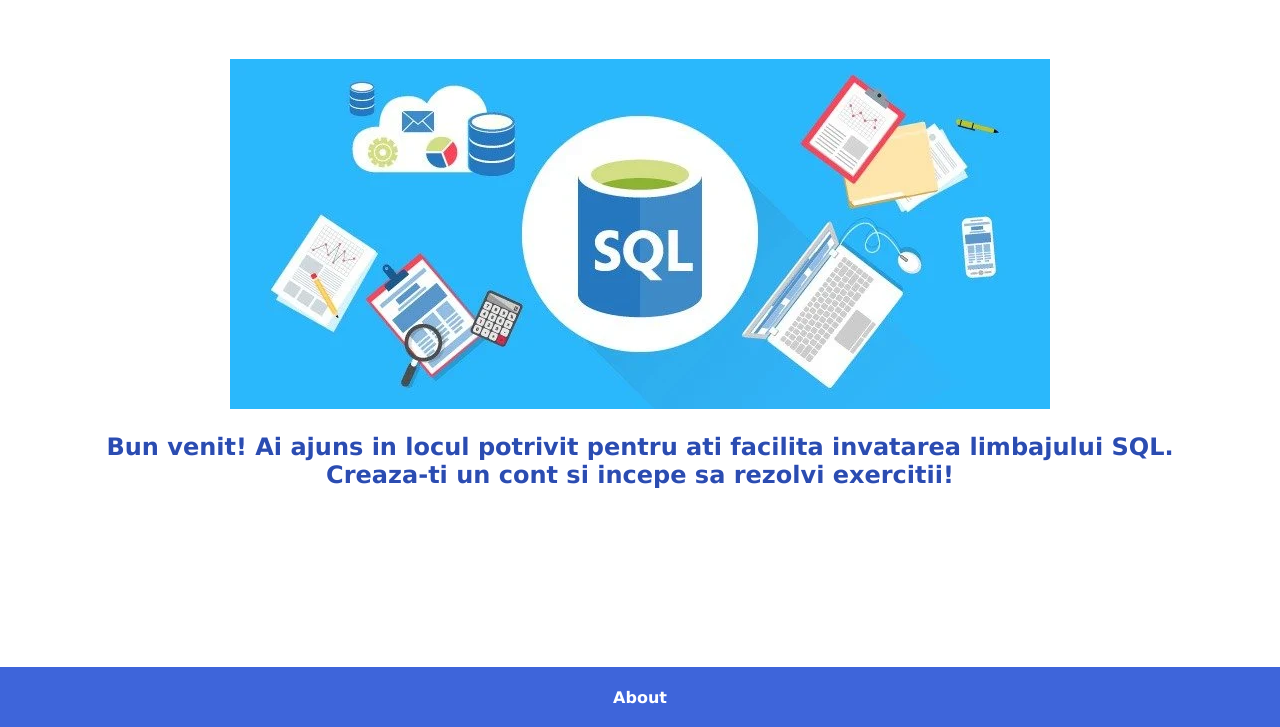
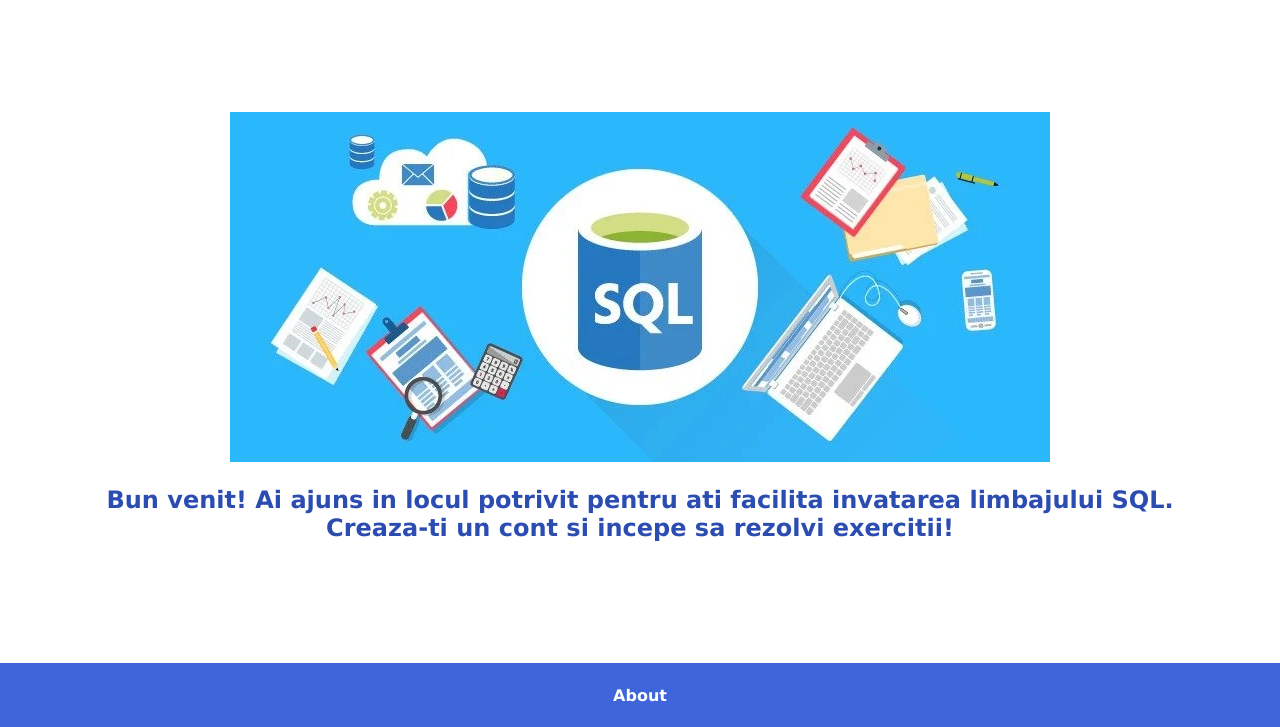
Before and after one commit to andreiplugaru/TW-SQL-Two, a plain HTML site: page Partea_intai/HTML/index.html in a window 1280 px wide. Shown: the part 73-800 px from the top of the page. Drawn offline with Linux system fonts and the light colour scheme.

Commit message:
updating main style for centering

```diff
--- a/Partea_intai/HTML/index.html
+++ b/Partea_intai/HTML/index.html
@@ -17,8 +17,8 @@
             <div class="logo">SQL-TWO</div>
             <ul class="links">
                 <li><a href="#help">Help</a></li>
-                <li><a href="#about">Logare</a></li>
-                <li><a href="#work">Inregistrare</a></li>
+                <li><a href="login.html">Logare</a></li>
+                <li><a href="signup.html">Inregistrare</a></li>
             </ul>
             <label for="nav-toggle" class="icon-burger">
                 <span class="line"> </span>
--- a/Partea_intai/HTML/style.css
+++ b/Partea_intai/HTML/style.css
@@ -5,7 +5,10 @@
 }
 
 body {
-	height: 100vh;
+	/* height: 100vh; */
+	position: relative;
+	min-height: 100vh;
+	padding-bottom: 10px;
 }
 
 .wrapper {
@@ -16,7 +19,7 @@ body {
 
 .container {
 	position: relative;
-	margin-top: 100px;
+	margin-top: 5em;
 	display: flex;
 	flex-direction: row;
 	justify-content: space-around;
@@ -38,9 +41,8 @@ nav {
 	left: 0;
 	right: 0;
 	top: 0;
-
 	padding: 0 5%;
-	height: 70px;
+	height: 4em;
 	background-color: #3e65da;
 }
 
@@ -104,9 +106,13 @@ nav .icon-burger .line {
 .container {
 	display: flex;
 	flex-direction: column;
-	justify-content: space-between;
-	padding-bottom: 50px;
+	justify-content: center;
+	padding-bottom: 4em;
 	align-items: center;
+	/* height: 100%; */
+	position: relative;
+	min-height: calc(100vh - 4em - 4em);
+
 }
 
 .responsive {
@@ -131,11 +137,13 @@ nav .icon-burger .line {
 footer {
 	background: #3e65da;
 	width: 100%;
-	min-height: 60px;
-	margin-top: auto;
+	min-height: 4em;
+	margin-top: 21em;
 	display: flex;
 	align-items: center;
 	justify-content: space-around;
+	position: absolute;
+	bottom: 0;
 	/* background-color: limegreen; */
 
 }
```
